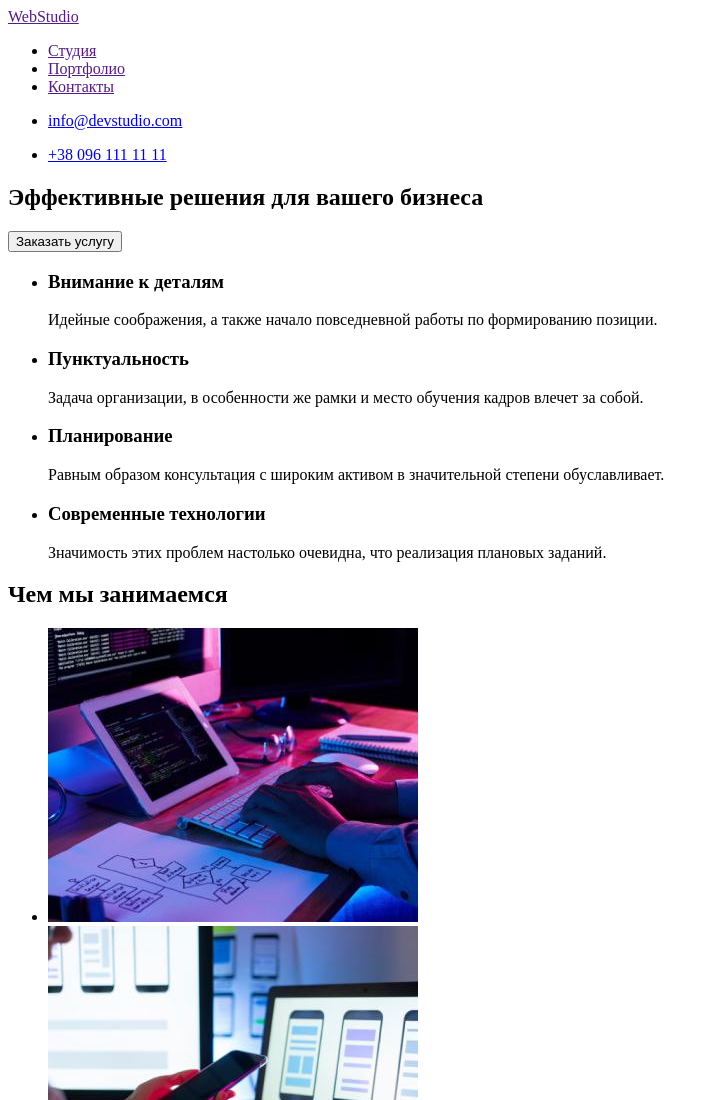
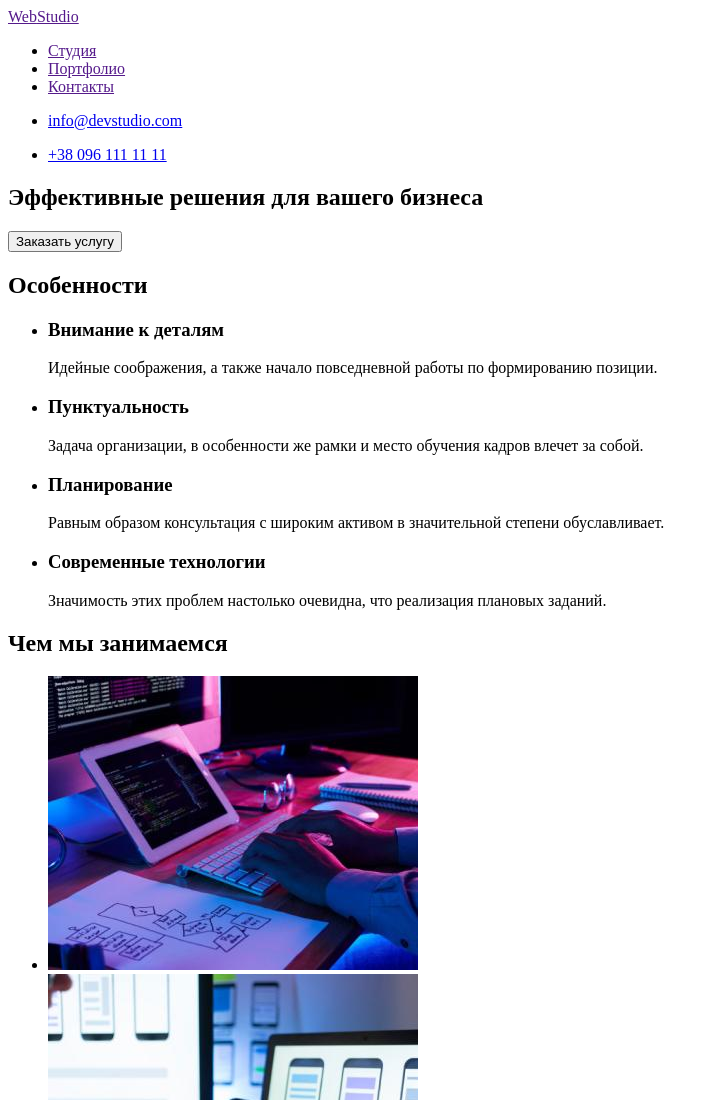
Before and after one commit to programulka/zozulya_best_teacher-markup-hw-01, a plain HTML site: page index.html in a window 1280 px wide. Shown: the top 1100 px of the page, without its empty margins (0-717 px from the left). Drawn offline with Linux system fonts and the light colour scheme.

Commit message:
Update index.html

```diff
--- a/index.html
+++ b/index.html
@@ -39,7 +39,7 @@
                 <button type="button">Заказать услугу</button>
             </section>
             <section>
-                <h2 hidden>Особенности</h2>
+                <h2>Особенности</h2>
                 <ul>
                     <li>
                         <h3>Внимание к деталям</h3>
```
